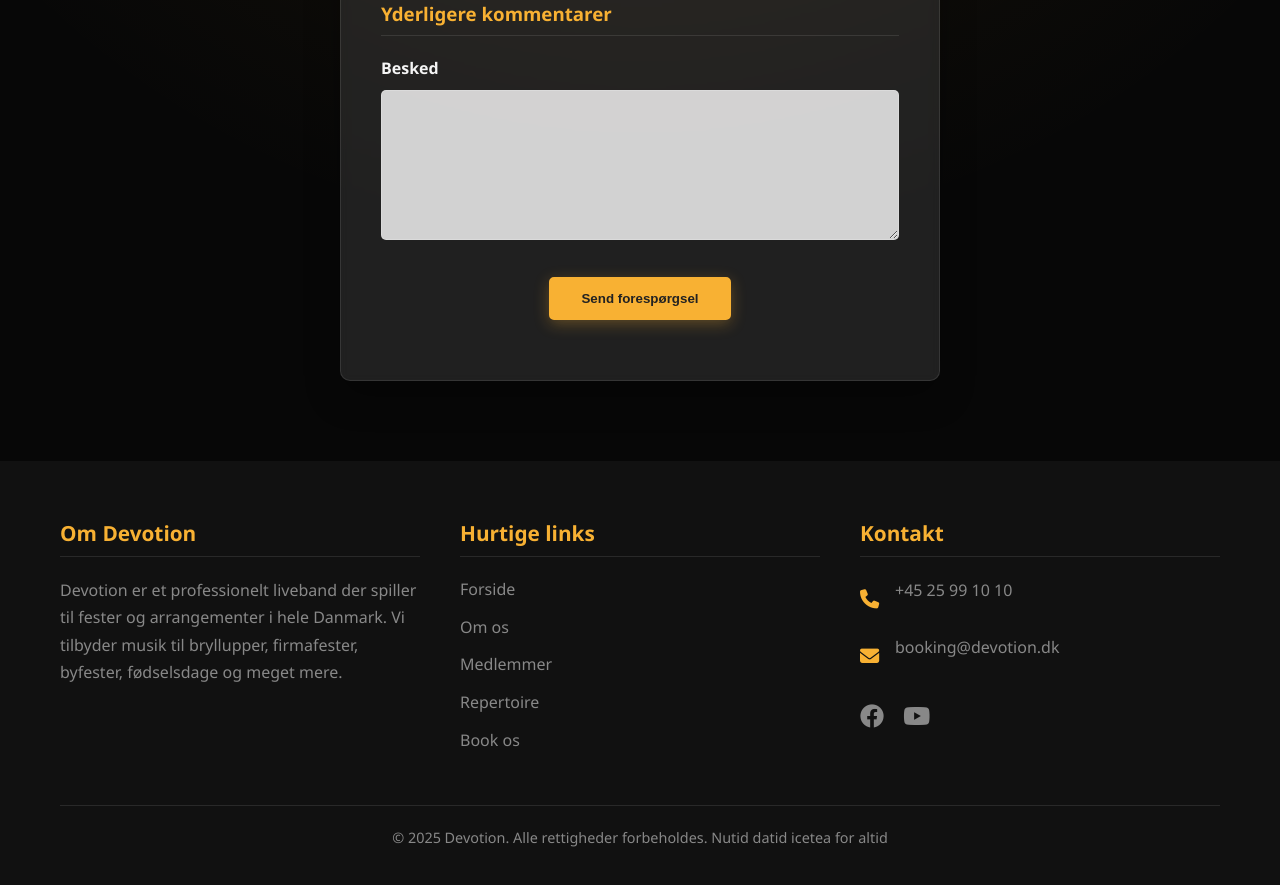
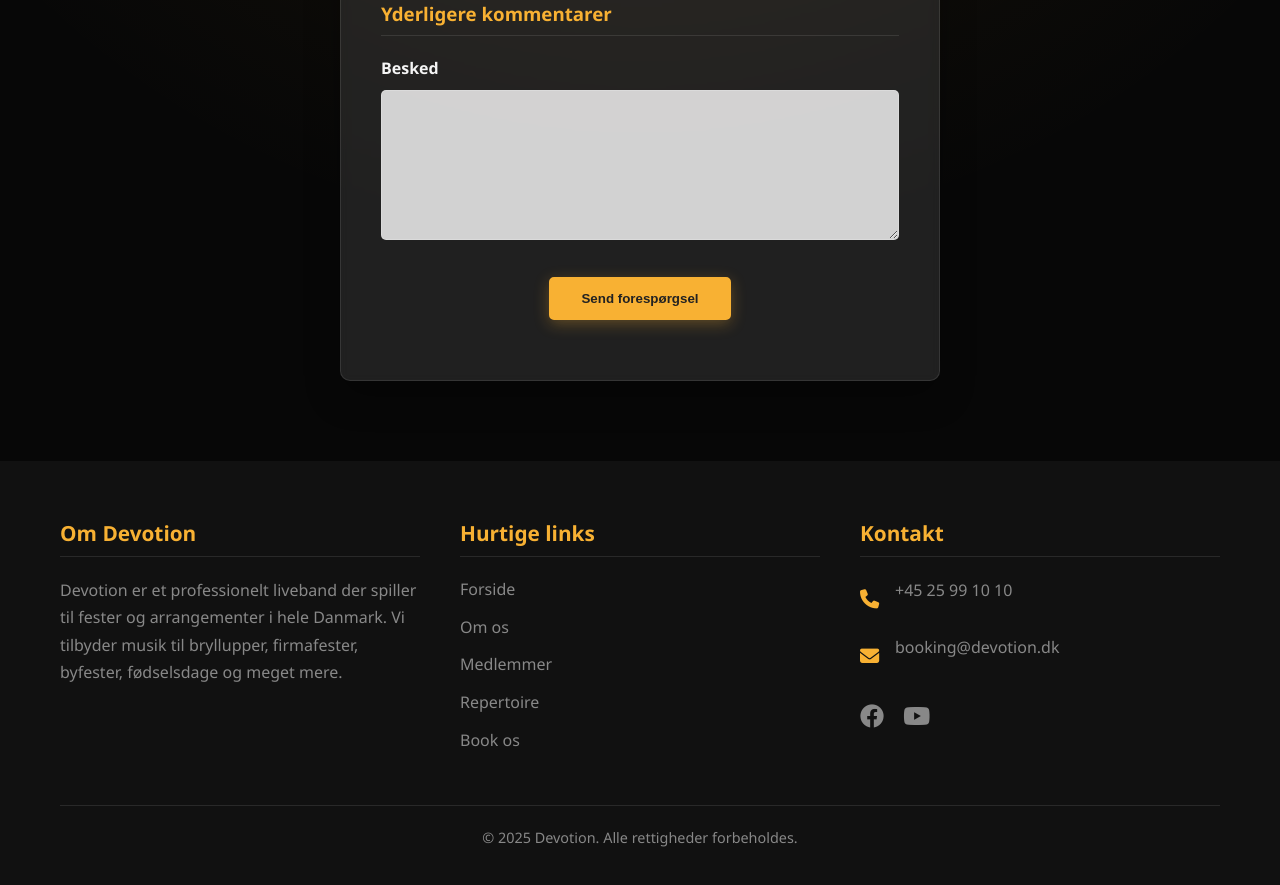
Before and after one commit to simonvegedal/Devotion, a plain HTML site: page index.html in a window 1280 px wide. Shown: the part 6968-7853 px from the top of the page. Drawn offline with Linux system fonts and the light colour scheme.

Commit message:
Update index.html

```diff
--- a/index.html
+++ b/index.html
@@ -522,7 +522,7 @@
                 </div>
             </div>
             <div class="copyright">
-                <p>&copy; 2025 Devotion. Alle rettigheder forbeholdes. Nutid datid icetea for altid</p>
+                <p>&copy; 2025 Devotion. Alle rettigheder forbeholdes.</p>
             </div>
         </div>
     </footer>
```
